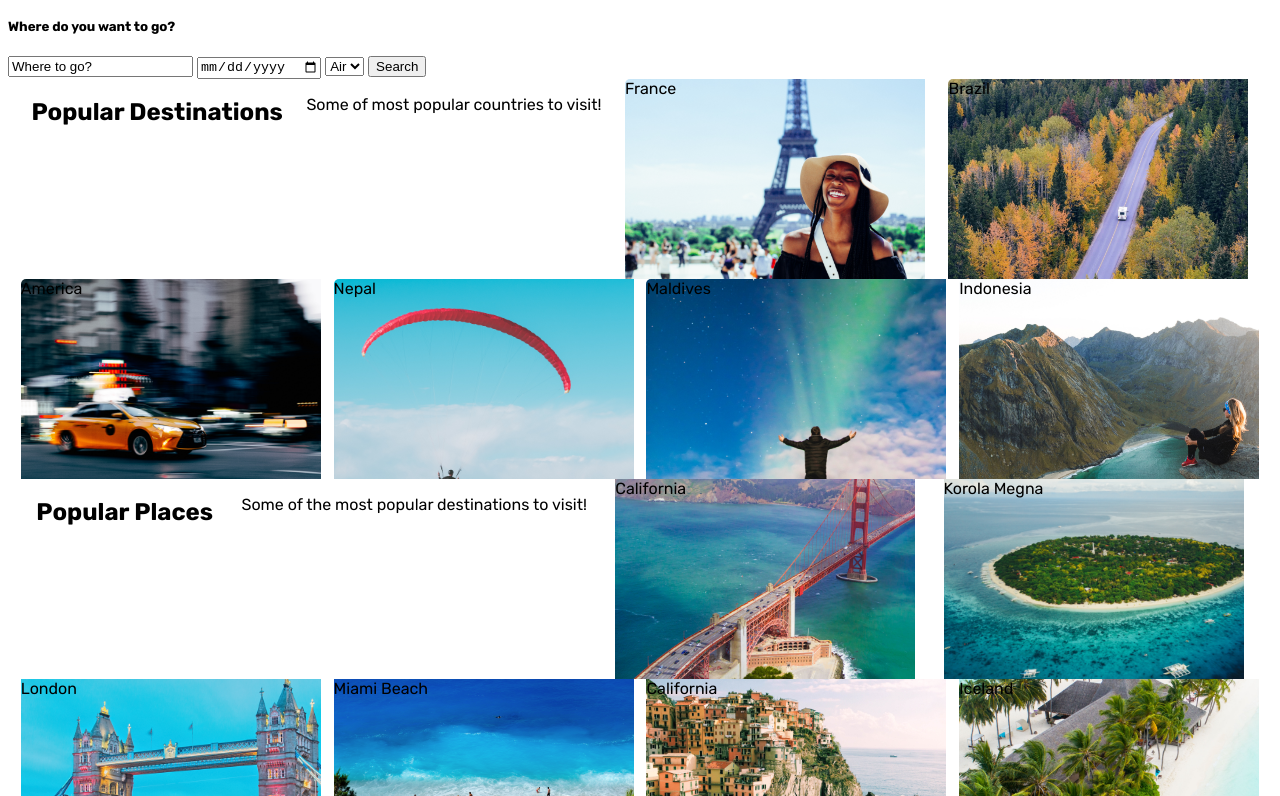
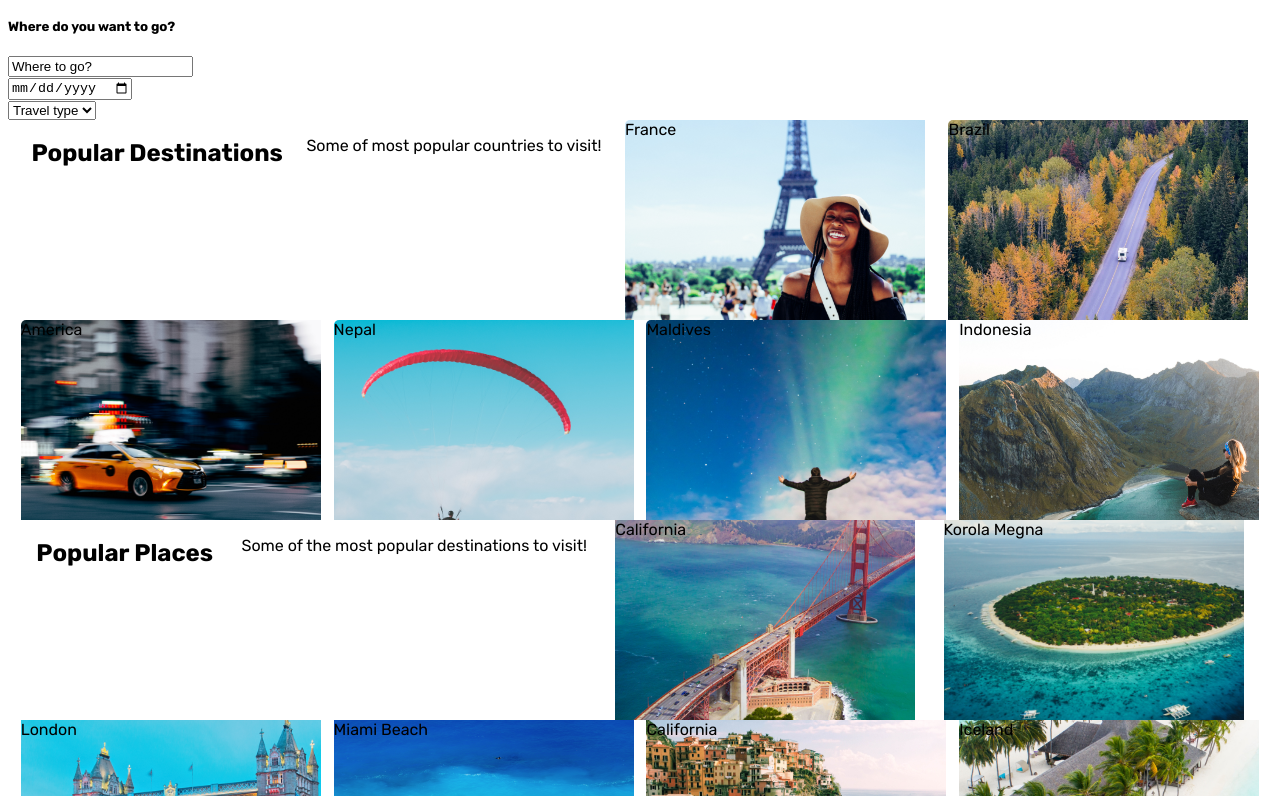
Before and after one commit to garyb6/Travel-Brochure-HTML-CSS-Lab, a plain HTML site: page index.html in a window 1280 px wide. Shown: the part 304-1100 px from the top of the page. Drawn offline with Linux system fonts and the light colour scheme.

Commit message:
updated search box a bit

```diff
--- a/index.html
+++ b/index.html
@@ -43,11 +43,16 @@
             <form>
                 <h5> Where do you want to go?</h5>
                 <input type="text" value= "Where to go?">
-                <input type="date" value= "dd/mm/yyyy">
-                <select>
-                    <option value= "Travel type">Air</option>
-                </select>
-                <input type="Submit" value="Search">
+                <div class="input-field">
+                    <input type="date" id = "datepicker" placeholder= "Date">
+                </div>
+                <div class="input-field">
+                    <select class="nice-select">
+                        <option disabled selected>Travel type</option>
+                        <option value="1">option1</option>
+                        <option value="2">option2</option>
+                    </select>
+                </div>
             </form>
         </section>
         <section class="popular">
```
